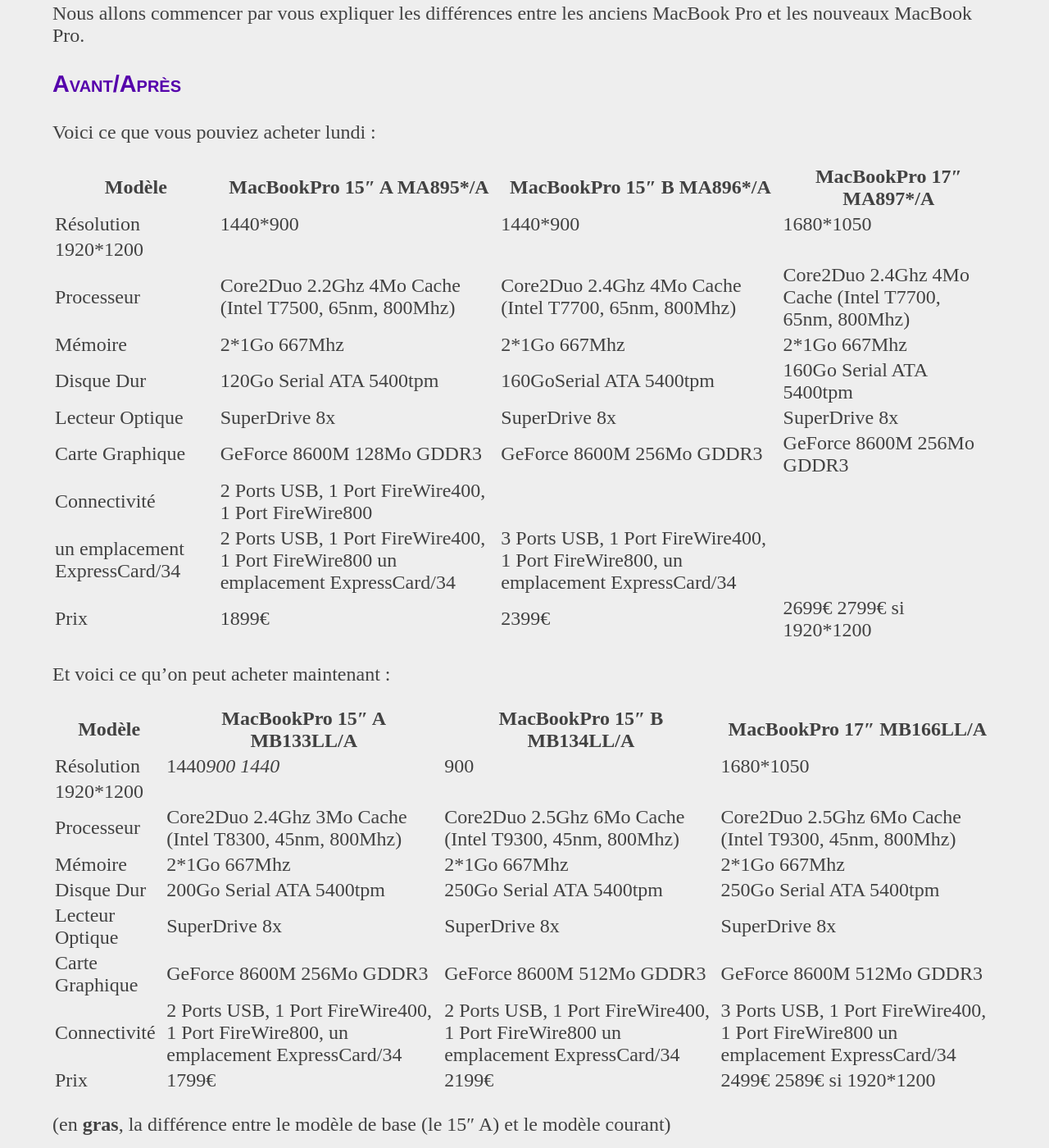
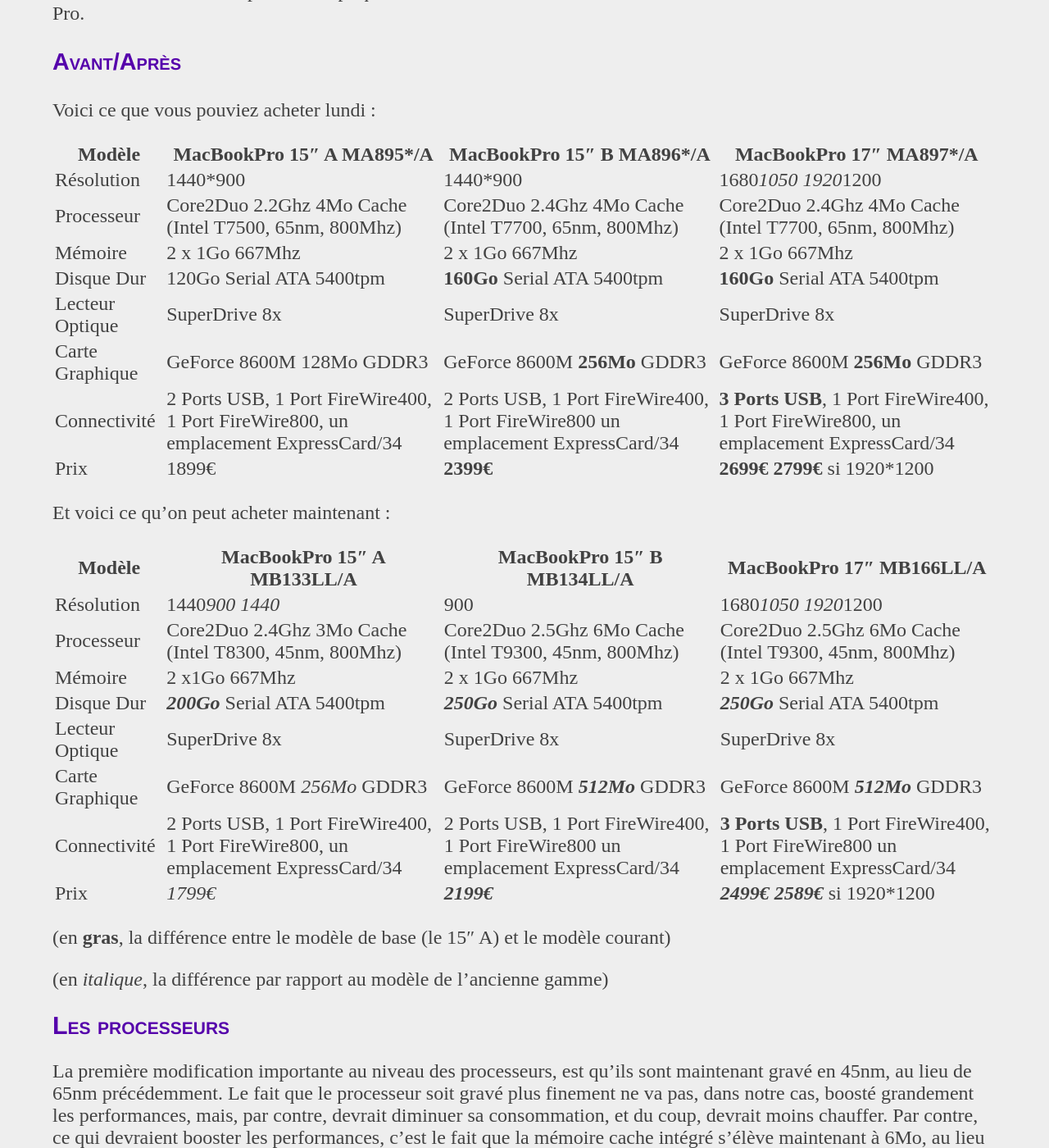
Before and after one commit to MarcosIckx/PreviewMarcosxNet, a Jekyll site: the page built from _posts/2008/2008-02-26-apple-met-a-jour-ses-macbookpro.md, in a window 1280 px wide and 1400 px high, scrolled down 2428 px. Shown: the whole window at 82% size. Built offline with Jekyll 4.4.1, drawn with Linux system fonts in a browser that asks for light colours; some of the changed text lies outside the part shown.

Commit message:
Update 2008-02-26-apple-met-a-jour-ses-macbookpro.md

```diff
--- a/_posts/2008/2008-02-26-apple-met-a-jour-ses-macbookpro.md
+++ b/_posts/2008/2008-02-26-apple-met-a-jour-ses-macbookpro.md
@@ -50,7 +50,7 @@
 |--|--|--|--|
 |Résolution	| 1280*800	| 1280*800	| 1280*800 |
 | Processeur	|Core2Duo *2.1Ghz* 3Mo Cache (Intel *T8100, 45nm*, 800Mhz)| Core2Duo ***2.4Ghz*** 3Mo Cache (Intel ***T8300, 45nm***, 800Mhz)| Core2Duo ***2.4Ghz*** 3Mo Cache (Intel ***T8300, 45nm***, 800Mhz) |
-| Mémoire	2*512Mo 667Mhz	|***2*1Go*** 667Mhz	| ***2*1Go*** 667Mhz |
+| Mémoire| 	2 x 512Mo 667Mhz	|***2 x 1Go*** 667Mhz	| ***2 x 1Go*** 667Mhz |
 | Disque Dur	| *120Go* Serial ATA 5400tpm	| ***160Go*** Serial ATA 5400tpm	| ***250Go*** Serial ATA 5400tpm |
 |Lecteur Optique	|Combo drive	|**SuperDrive 8x**	|**SuperDrive 8x**|
 | Carte Graphique	| Intel GMA X3100 144Mo de Mémoire Partagée	| Intel GMA X3100 144Mo de Mémoire Partagée	| Intel GMA X3100 144Mo de Mémoire Partagée |
@@ -72,30 +72,27 @@
 
 |Modèle	|MacBookPro 15″ A MA895*/A	|MacBookPro 15″ B MA896*/A	|MacBookPro 17″ MA897*/A|
 |--|--|--|--|
-| Résolution	|1440*900	| 1440*900	|1680*1050
-1920*1200 |
+| Résolution	|1440*900	| 1440*900	|1680*1050 1920*1200 |
 | Processeur	| Core2Duo 2.2Ghz 4Mo Cache (Intel T7500, 65nm, 800Mhz) | Core2Duo 2.4Ghz 4Mo Cache (Intel T7700, 65nm, 800Mhz) | Core2Duo 2.4Ghz 4Mo Cache (Intel T7700, 65nm, 800Mhz) |
-| Mémoire	|2*1Go 667Mhz	| 2*1Go 667Mhz	| 2*1Go 667Mhz |
-|Disque Dur	| 120Go Serial ATA 5400tpm	|160GoSerial ATA 5400tpm| 	160Go Serial ATA 5400tpm |
+| Mémoire	|2 x 1Go 667Mhz	| 2 x 1Go 667Mhz	| 2 x 1Go 667Mhz |
+|Disque Dur	| 120Go Serial ATA 5400tpm	|**160Go** Serial ATA 5400tpm| 	**160Go** Serial ATA 5400tpm |
 | Lecteur Optique	| SuperDrive 8x| 	SuperDrive 8x | 	SuperDrive 8x |
-| Carte Graphique	| GeForce 8600M 128Mo GDDR3| 	GeForce 8600M 256Mo GDDR3 |	GeForce 8600M 256Mo GDDR3 |
-| Connectivité	| 2 Ports USB, 1 Port FireWire400, 1 Port FireWire800
-un emplacement ExpressCard/34 | 2 Ports USB, 1 Port FireWire400, 1 Port FireWire800 un emplacement ExpressCard/34 | 3 Ports USB, 1 Port FireWire400, 1 Port FireWire800, un emplacement ExpressCard/34 |
-|Prix |	1899€ |	2399€ |2699€ 2799€ si 1920*1200 |
+| Carte Graphique	| GeForce 8600M 128Mo GDDR3| 	GeForce 8600M **256Mo** GDDR3 |	GeForce 8600M **256Mo** GDDR3 |
+| Connectivité	| 2 Ports USB, 1 Port FireWire400, 1 Port FireWire800, un emplacement ExpressCard/34 | 2 Ports USB, 1 Port FireWire400, 1 Port FireWire800 un emplacement ExpressCard/34 | **3 Ports USB**, 1 Port FireWire400, 1 Port FireWire800, un emplacement ExpressCard/34 |
+|Prix |	1899€ |	**2399€** |**2699€ 2799€** si 1920*1200 |
 
 Et voici ce qu’on peut acheter maintenant :
 
 | Modèle	| MacBookPro 15″ A MB133LL/A	| MacBookPro 15″ B MB134LL/A	| MacBookPro 17″ MB166LL/A |
 |--|--|--|--|
-| Résolution	| 1440*900	1440*| 900	| 1680*1050
-1920*1200 |
+| Résolution	| 1440*900	1440*| 900	| 1680*1050 1920*1200 |
 | Processeur	| Core2Duo 2.4Ghz 3Mo Cache (Intel T8300, 45nm, 800Mhz) |Core2Duo 2.5Ghz 6Mo Cache (Intel T9300, 45nm, 800Mhz) | Core2Duo 2.5Ghz 6Mo Cache (Intel T9300, 45nm, 800Mhz) |
-| Mémoire	| 2*1Go 667Mhz	| 2*1Go 667Mhz	| 2*1Go 667Mhz |
-| Disque Dur	| 200Go Serial ATA 5400tpm	| 250Go Serial ATA 5400tpm	| 250Go Serial ATA 5400tpm |
+| Mémoire	| 2 x1Go 667Mhz	| 2 x 1Go 667Mhz	| 2 x 1Go 667Mhz |
+| Disque Dur	| ***200Go*** Serial ATA 5400tpm	| ***250Go*** Serial ATA 5400tpm	| ***250Go*** Serial ATA 5400tpm |
 | Lecteur Optique	| SuperDrive 8x	| SuperDrive 8x	| SuperDrive 8x|
-|Carte Graphique| GeForce 8600M 256Mo GDDR3	 | GeForce 8600M 512Mo GDDR3	|GeForce 8600M 512Mo GDDR3 |
-| Connectivité|	2 Ports USB, 1 Port FireWire400, 1 Port FireWire800, un emplacement ExpressCard/34 |2 Ports USB, 1 Port FireWire400, 1 Port FireWire800 un emplacement ExpressCard/34 | 3 Ports USB, 1 Port FireWire400, 1 Port FireWire800 un emplacement ExpressCard/34 |
-| Prix	| 1799€ | 	2199€ |	 2499€ 2589€ si 1920*1200|
+|Carte Graphique| GeForce 8600M *256Mo* GDDR3	 | GeForce 8600M ***512Mo*** GDDR3	|GeForce 8600M ***512Mo*** GDDR3 |
+| Connectivité|	2 Ports USB, 1 Port FireWire400, 1 Port FireWire800, un emplacement ExpressCard/34 |2 Ports USB, 1 Port FireWire400, 1 Port FireWire800 un emplacement ExpressCard/34 | **3 Ports USB**, 1 Port FireWire400, 1 Port FireWire800 un emplacement ExpressCard/34 |
+| Prix	| *1799€*| 	***2199€*** |	 ***2499€*** ***2589€*** si 1920*1200|
 
 (en **gras**, la différence entre le modèle de base (le 15″ A) et le modèle courant)
 
```
